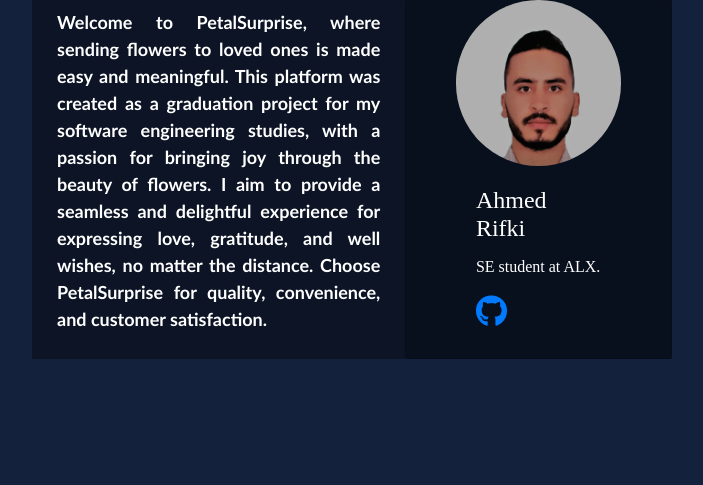
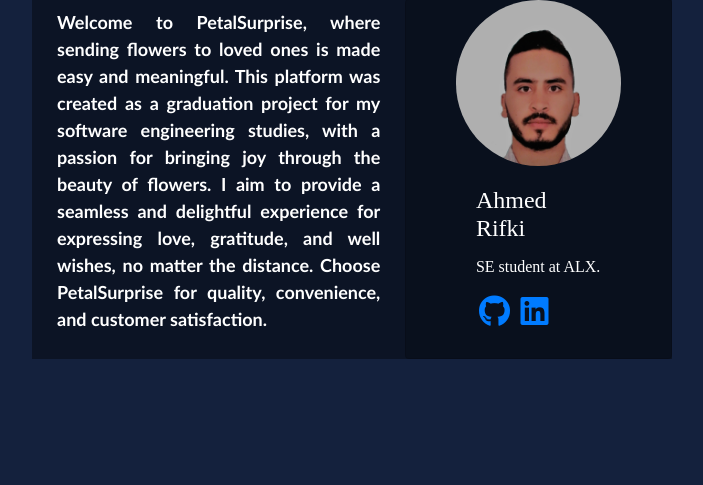
Before and after one commit to RifkiAhmed/petalsurprise, a Flask app: page /about in a window 1280 px wide. Shown: the part 181-666 px from the top of the page, without its empty margins (288-991 px from the left). Run offline with Flask 3, Linux system fonts and the light colour scheme.

Commit message:
Add the Linkedin link

```diff
--- a/api/v1/static/styles/about.css
+++ b/api/v1/static/styles/about.css
@@ -10,6 +10,8 @@
     font-family:'Arial Narrow Bold'
 }
 
-.fa-github {
+.fa-github,
+.fa-linkedin {
     font-size:xx-large;
+    margin: 0 3px;
 }
--- a/api/v1/templates/about.html
+++ b/api/v1/templates/about.html
@@ -61,6 +61,7 @@
                         <h4 class="card-title">Ahmed Rifki</h4>
                         <p class="card-text">SE student at ALX.</p>
                         <a class="github-link" href="https://github.com/RifkiAhmed" target="blanck"><i class="fab fa-github"></i></a>
+			<a href="https://www.linkedin.com/in/ahmed-rifki-ab868926b/" target="blanck"><i class="fab fa-linkedin"></i></a>
                     </div>
                 </div>
                 </div>
```
Lines whose indentation alone changed are shown as unchanged.
